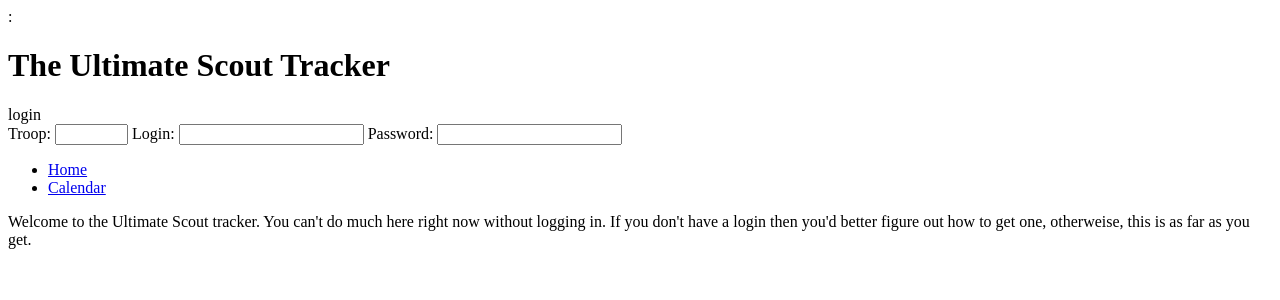
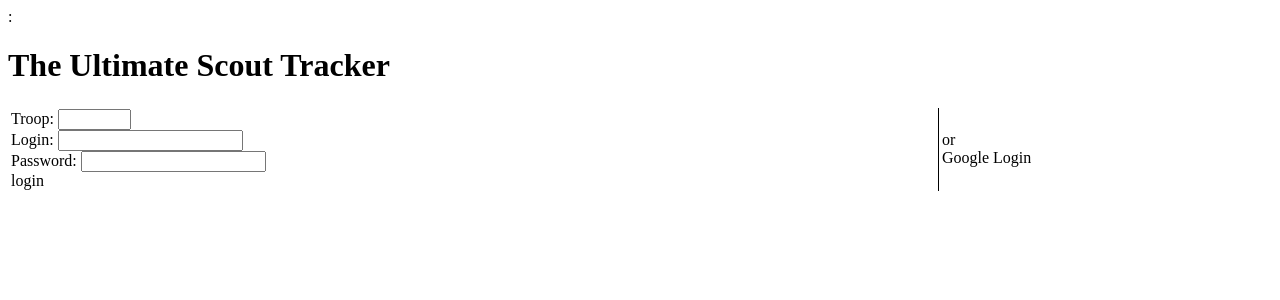
Before and after one commit to enochc/ScoutTrackerUltimate, a Django app: template templates/home.html in a window 1280 px wide. Shown: the top 300 px of the page. Run offline with Django 3.2, Linux system fonts and the light colour scheme; the template is opened without the code that fills it: most values are stand-ins (such as "Sample title", 1, 10 or a date in 2020); parts of the project's set-up code (start-up, migrations or seed data) failed here and were passed over.

Commit message:
Added google login stuff

```diff
--- a/applications/rank/models.py
+++ b/applications/rank/models.py
@@ -22,4 +22,4 @@
 
     @property
     def num_requirements(self):
-        return self.requirement_set.count()
+        return self.requirements.filter(type=0).count()
--- a/applications/requirement/models.py
+++ b/applications/requirement/models.py
@@ -2,10 +2,8 @@
 from django.contrib.auth.models import User
 
 
-from userrequirement.models import UserRequirement
-
 REQUIREMENT_TYPES = ((0, "Standard"),
-                     (1, "Dissabled"),
+                     (1, "Disabled"),
                      )
 
 class Requirement(models.Model):
@@ -22,6 +20,7 @@
     def __unicode__(self):
         return '%s #%s'% (self.rank, self.order)
 
+
     """
     def has_completed(self, user):
         try:
--- a/applications/userprofile/models.py
+++ b/applications/userprofile/models.py
@@ -33,6 +33,9 @@
 	street2 = models.CharField(max_length=100, help_text='Floor or room number.', null=True, blank=True)
 	lat = models.IntegerField(null=True, blank=True, help_text='latitude')
 	lng = models.IntegerField(null=True, blank=True, help_text='longitude')
+	google_oauth_token = models.CharField(max_length=255, null=True, blank=True)
+	google_refresh_token = models.CharField(max_length=255, null=True, blank=True)
+	google_code = models.CharField(max_length=255, null=True, blank=True)
 
 
 	@property
--- a/templates/home.html
+++ b/templates/home.html
@@ -1,10 +1,52 @@
 {%extends 'page_template.html'%}
 
+{%block head%}
+<style>
+   /* #google_login_div{
+        display:none;
+    }*/
+</style>
+<script>
+var google_client_id = "{{google_client_id}}"
+
+function google_login(){
+	var gdiv = $("#google_login_div")
+	url = "https://accounts.google.com/o/oauth2/auth?"+
+			"scope=https://www.googleapis.com/auth/userinfo.email+https://www.googleapis.com/auth/userinfo.profile&"+
+			"state=/profile&"+
+			"redirect_uri=http://ultimatescouttracker.com/oauth2callback&"+
+			"response_type=code&"+
+			"client_id={{google_client_id}}"
+	gwin = window.open(url, 'google_oauth', 'width=700, height=400, location=0')
+}
+function oauth_success(code){
+	gwin.clos()
+	alert(code)
+}
+</script>
+{%endblock%}
 
 {%block content%}
-    Welcome to the Ultimate Scout tracker. You can't do much here right now without logging in.
-    If you don't have a login then you'd better figure out how to get one, otherweise, this is
-    as far as you get.
+
+
+<table style="width:100%">
+<tr>
+    <td style="border-right:1px solid black;">
+
+
+        Troop: <input type="text" id="login_troop" size="6"/><br/>
+        Login: <input type="text" id="login_username"/><br/>
+        Password: <input type="password" id="login_password"/><br/>
+        <div class="button " onclick="login()">login</div>
+    </td>
+    <td>
+        or
+        <div class="button rt" onclick="google_login()">Google Login</div>
+        <div id="google_login_div">
+        </div>
+    </td>
+</tr>
+</table>
 
 
 {%endblock%}
--- a/templates/nav.html
+++ b/templates/nav.html
@@ -9,16 +9,10 @@
     {%if perms.userprofile.add_scout%}
     <div class="button rt" id='add_scout_btn'>Add Member</div>
     {%endif%}
-{%else%}
-    <div class="button rt red" onclick="login()">login</div>
-    <span class='rt'>
-    Troop: <input type="text" id="login_troop" size="6"/>
-    Login: <input type="text" id="login_username"/>
-    Password: <input type="password" id="login_password"/>
-    </span>
+
 
 {%endif%}
-
+    {%if user.is_authenticated%}
 
     <ul>
         <li><a href="/user">Home</a></li>
@@ -27,5 +21,5 @@
         {%endif%}
         <li><a href="/troop/calendar/">Calendar</a></li>
     </ul>
-
+    {%endif%}
 </div>
--- a/templates/page_template.html
+++ b/templates/page_template.html
@@ -1,4 +1,7 @@
 {%extends 'base_template.html'%}
+{%block head%}
+
+{%endblock%}
 {%block body%}
     <div id="outer">
     <div id="frame">
--- a/urls.py
+++ b/urls.py
@@ -1,6 +1,8 @@
 from django.conf.urls.defaults import patterns, include, url
 from django.views.generic.simple import direct_to_template
 from django.conf import settings
+
+from utils.views import oauth_callback
 
 # Uncomment the next two lines to enable the admin:
 from django.contrib import admin
@@ -30,4 +32,5 @@
     url(r'^user/', include('userprofile.urls')),
     url(r'^troop/', include('troop.urls')),
     url(r'^requirement/', include('requirement.urls')),
+    url(r'^oauth2callback/', oauth_callback),
 )
--- a/utils/funcs.py
+++ b/utils/funcs.py
@@ -1,4 +1,5 @@
 from sorl.thumbnail import get_thumbnail, delete
+from django.conf import settings
 
 def get_sized_image(img, size_tuple=None):
 
@@ -7,3 +8,7 @@
 
     else:
         return img
+
+def baseProcessor(httprequest):
+    return {'google_client_id':settings.GOOGLE_CLIENT_ID,
+            }
```
Also changed, not shown: applications/userrequirement/models.py (+13 -0 lines), settings.py (+10 -0 lines), static/css/scouts.css (+5 -3 lines), applications/auth/views.py (line endings or trailing spaces), 1 other file.
